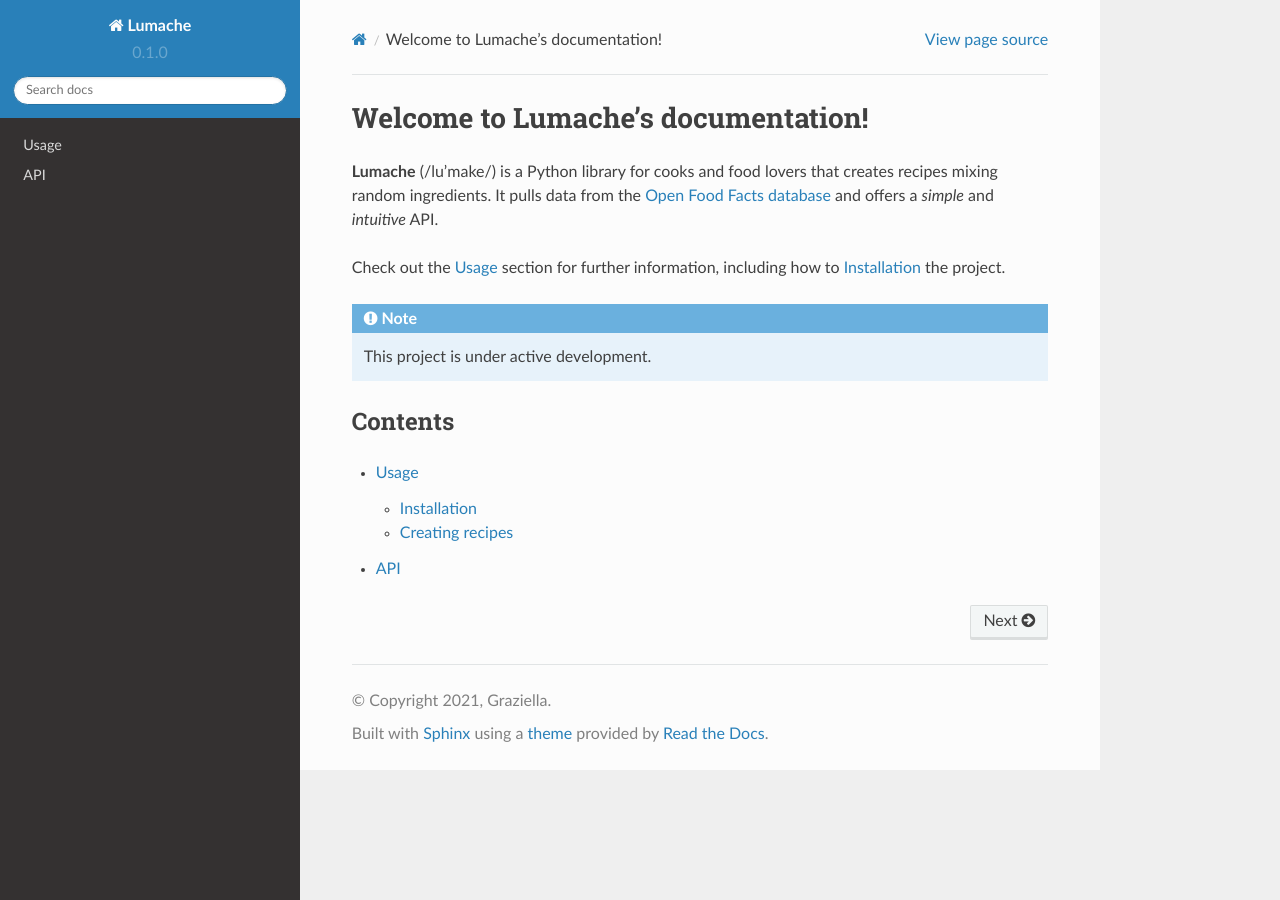
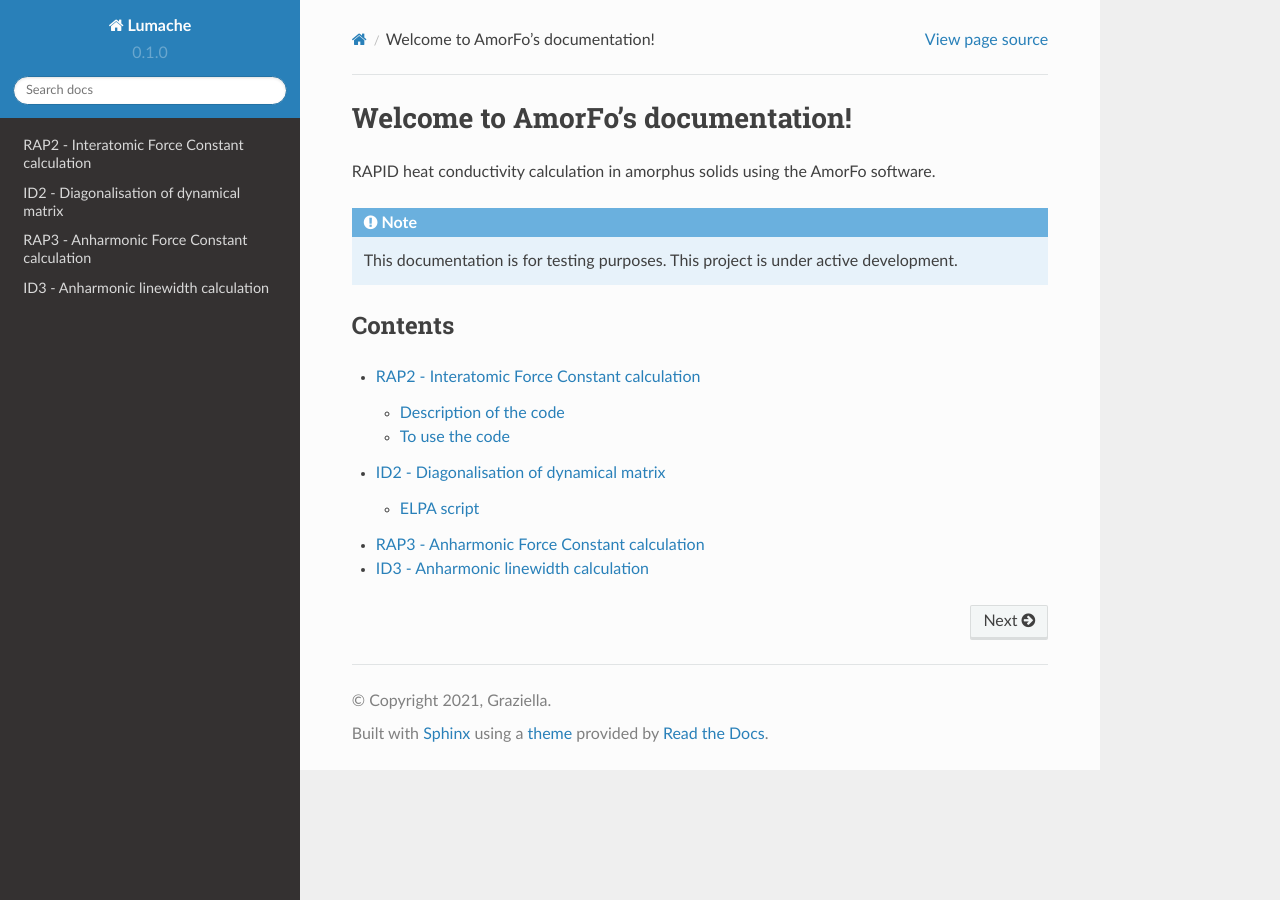
Before and after one commit to bp443/AmorDocs, a Sphinx documentation site: the page built from docs/source/index.rst, in a window 1280 px wide. Built offline with Sphinx 7.4.7 and the Read the Docs theme 2.0.0, drawn with Linux system fonts in a browser that asks for light colours; pages that are not in the unit, such as notebooks, are missing from menus.

```diff
--- a/docs/source/api.rst
+++ /dev/null
@@ -1,7 +0,0 @@
-API
-===
-
-.. autosummary::
-   :toctree: generated
-
-   lumache
--- /dev/null
+++ b/docs/source/id2.rst
@@ -0,0 +1,11 @@
+ID2 - Diagonalisation of dynamical matrix
+==========================================
+
+Multiple implementations are available. Implementations with ScaLAPACK and ELPA are using dense matrix diagonalisation, while future code will allow diagonalisation of sparse formats.
+
+The :ref:`elpa` is available in the ``harmonic_properties_ELPA/dynmat_diagonalisation/diagonalisation_gamma`` folder, while the ScaLAPACK code is currently part of the PER3 code in the ``3_step_linewidth`` folder.
+
+.. _elpa:
+
+ELPA script
+-----------------
--- /dev/null
+++ b/docs/source/id3.rst
@@ -0,0 +1,2 @@
+ID3 - Anharmonic linewidth calculation
+=======================================
--- a/docs/source/index.rst
+++ b/docs/source/index.rst
@@ -1,25 +1,20 @@
-Welcome to Lumache's documentation!
+Welcome to AmorFo's documentation!
 ===================================
 
-**Lumache** (/lu'make/) is a Python library for cooks and food lovers
-that creates recipes mixing random ingredients.
-It pulls data from the `Open Food Facts database <https://world.openfoodfacts.org/>`_
-and offers a *simple* and *intuitive* API.
 
-Check out the :doc:`usage` section for further information, including
-how to :ref:`installation` the project.
+RAPID heat conductivity calculation in amorphus solids using the AmorFo software.
 
 .. note::
 
-   This project is under active development.
+   This documentation is for testing purposes. This project is under active development.
 
 Contents
 --------
 
 .. toctree::
 
-   usage
-   api
-
-
-   This is just an example change to modify.
+   relax
+   rap2
+   id2
+   rap3
+   id3
--- /dev/null
+++ b/docs/source/rap2.rst
@@ -0,0 +1,42 @@
+RAP2 - Interatomic Force Constant calculation
+=============================================
+
+Latest code available on the `AMorFo project GitHub page <https://github.com>_`, under ``dynmat_lammps/dynmat_ACE_region``.
+
+.. Link needs to be updated
+
+The main code is contained in ``ASE_lammps_multi.py``.
+
+Description of the code
+-----------------------
+
+The ``ASE_lammps_multi.py`` Python code provided reads a relaxed POSCAR file as input. Using the ``ase.calculators.LAMMPSlib`` library, it computes the 2nd order force constant matrix of the given structure. The code utilises multiple CPUs using the ``multiprocessing`` Python library. The output ``fc2.npz`` file containing a sparse matrix then converted to the general hdf5 extension in dense matrix format with the ``npz_hdf5.py`` script, which also checks the sum rule.
+
+The GitHub folder contains submit files for the sulis and CSD3 clusters
+
+To use the code
+----------------------
+
+1. Copy relaxed POSCAR into folder.
+
+In ``ASE_lammps_multi.py``\:
+
+2. Change ``POSCAR_file`` variable to the name of the input POSCAR.
+3. Change the path to potential you are using.
+4. Set the type of potential under the ``potential`` variable.
+5. Change the input parameter of the protocol under ``ASE_r_cut`` and ``displacement`` variables.
+6. Change the number of tasks you want to use in the ``no_process`` variable.
+
+In the submit file of your cluster:
+
+7. Change the account name
+8. Change the number of tasks to the number you set in step 6.
+9. (Optional) Source your Python virtual environment where the ``lammps`` library is installed if it is not installed to the user.
+
+On the cluster terminal:
+
+10. Submit your job using the ``sbatch`` command.
+
+After finishing without errors:
+
+11. Run the ``npz_hdf5.py`` script on the login node or on your computer to convert the sparse to the dense hdf5 formats.
--- /dev/null
+++ b/docs/source/rap3.rst
@@ -0,0 +1,2 @@
+RAP3 - Anharmonic Force Constant calculation
+=============================================
```
Also changed, not shown: docs/source/usage.rst (deleted, +0 -33 lines).
